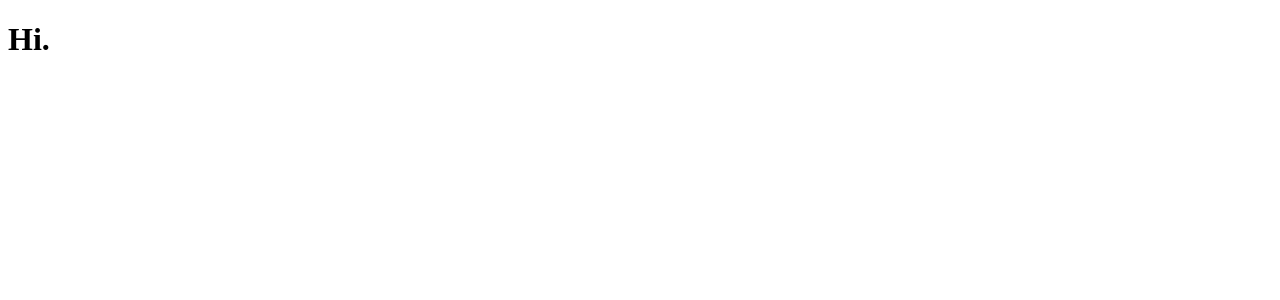
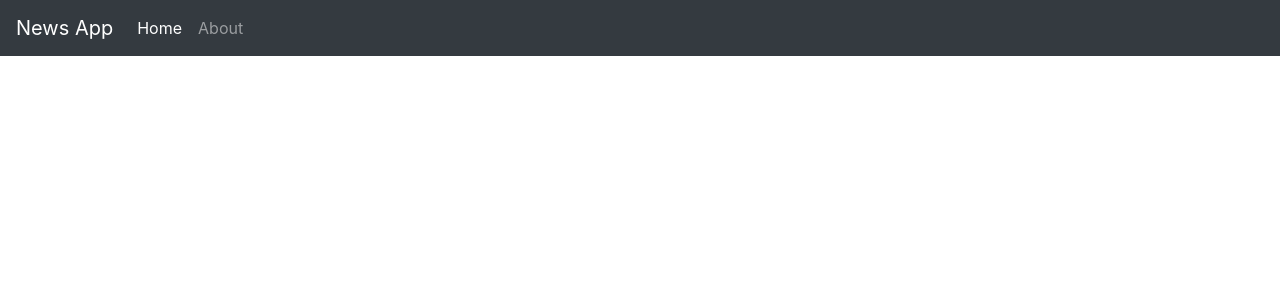
Before and after one commit to Vivekvar/News-App, a React (Create React App) app: page / in a window 1280 px wide. Shown: the top 300 px of the page. Built offline with nearby package versions, Linux system fonts and the light colour scheme.

Commit message:
Added Navbar Component

```diff
--- a/public/index.html
+++ b/public/index.html
@@ -24,6 +24,7 @@
       work correctly both with client-side routing and a non-root public URL.
       Learn how to configure a non-root public URL by running `npm run build`.
     -->
+    <link rel="stylesheet" href="https://cdn.jsdelivr.net/npm/bootstrap@4.4.1/dist/css/bootstrap.min.css" integrity="sha384-Vkoo8x4CGsO3+Hhxv8T/Q5PaXtkKtu6ug5TOeNV6gBiFeWPGFN9MuhOf23Q9Ifjh" crossorigin="anonymous">
     <title>News App - Your daily one stop destination for news</title>
   </head>
   <body>
@@ -39,5 +40,8 @@
       To begin the development, run `npm start` or `yarn start`.
       To create a production bundle, use `npm run build` or `yarn build`.
     -->
+    <script src="https://code.jquery.com/jquery-3.4.1.slim.min.js" integrity="sha384-J6qa4849blE2+poT4WnyKhv5vZF5SrPo0iEjwBvKU7imGFAV0wwj1yYfoRSJoZ+n" crossorigin="anonymous"></script>
+    <script src="https://cdn.jsdelivr.net/npm/popper.js@1.16.0/dist/umd/popper.min.js" integrity="sha384-Q6E9RHvbIyZFJoft+2mJbHaEWldlvI9IOYy5n3zV9zzTtmI3UksdQRVvoxMfooAo" crossorigin="anonymous"></script>
+    <script src="https://cdn.jsdelivr.net/npm/bootstrap@4.4.1/dist/js/bootstrap.min.js" integrity="sha384-wfSDF2E50Y2D1uUdj0O3uMBJnjuUD4Ih7YwaYd1iqfktj0Uod8GCExl3Og8ifwB6" crossorigin="anonymous"></script>
   </body>
 </html>
--- a/src/App.js
+++ b/src/App.js
@@ -1,10 +1,11 @@
 import React, { Component } from 'react'
+import Navbar from './components/Navbar'
 
 export class App extends Component {
   render() {
     return (
       <div>
-        <h1>Hi.</h1>
+        <Navbar/>
       </div>
     )
   }
--- /dev/null
+++ b/src/components/Navbar.js
@@ -0,0 +1,28 @@
+import React, { Component } from 'react'
+
+export class Navbar extends Component {
+  render() {
+    return (
+      <div>
+        <nav className="navbar navbar-expand-lg navbar-dark bg-dark">
+            <a className="navbar-brand" href="/">News App</a>
+            <button className="navbar-toggler" type="button" data-toggle="collapse" data-target="#navbarSupportedContent" aria-controls="navbarSupportedContent" aria-expanded="false" aria-label="Toggle navigation">
+                <span className="navbar-toggler-icon"></span>
+            </button>
+            <div className="collapse navbar-collapse" id="navbarSupportedContent">
+                <ul className="navbar-nav mr-auto">
+                <li className="nav-item active">
+                    <a className="nav-link" href="/">Home <span className="sr-only">(current)</span></a>
+                </li>
+                <li className="nav-item">
+                    <a className="nav-link" href="/about">About</a>
+                </li>
+                </ul>
+            </div>
+        </nav>
+      </div>
+    )
+  }
+}
+
+export default Navbar
```
